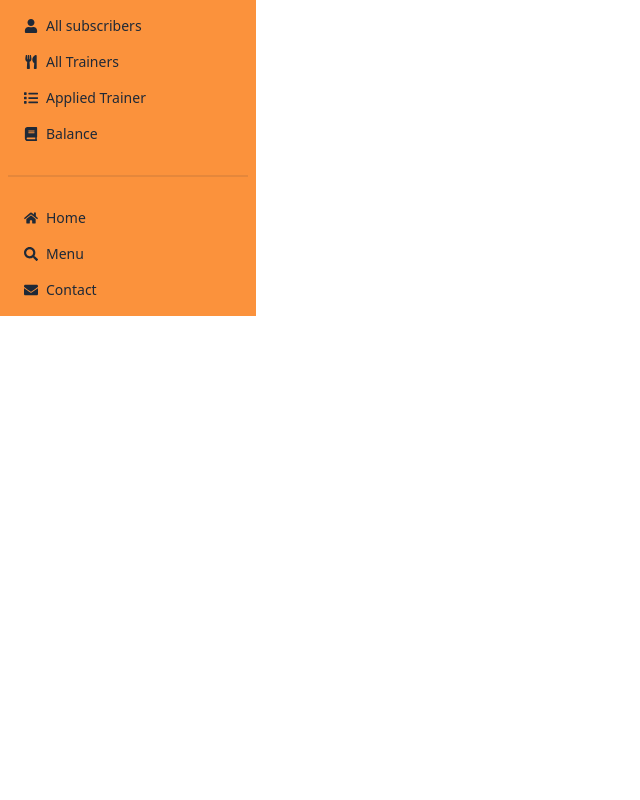
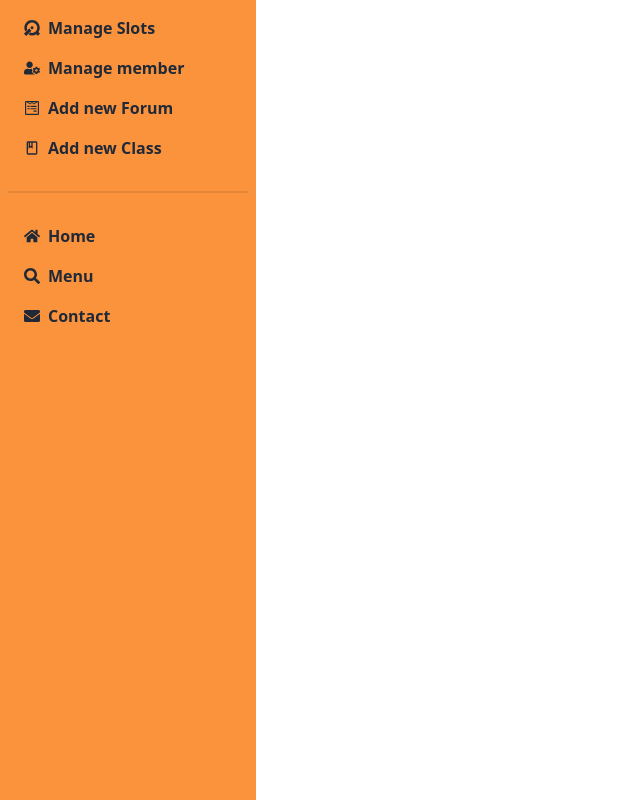
Before and after one commit to anikmk/fitness-tracker-client-side, a React (Vite) app: page /dashboard in a window 1280 px wide. Shown: the whole page, without its empty margins (0-640 px from the left). Built offline with nearby package versions, Linux system fonts and the light colour scheme; no server answers; sample sign-in values are in the browser's storage.

Commit message:
create dashboard add new class

```diff
--- a/src/Layout/Dashboard.jsx
+++ b/src/Layout/Dashboard.jsx
@@ -1,21 +1,25 @@
 import { NavLink, Outlet } from "react-router-dom";
-import { FaAd, FaBook, FaCalendar, FaEnvelope, FaHome, FaList, FaSearch, FaShoppingCart, FaUser, FaUtensils } from "react-icons/fa";
-
+import { FaAd, FaCalendar, FaEnvelope, FaHome, FaList, FaSearch, FaShoppingCart, FaUserCog, FaUserGraduate, FaUsers, FaWpforms } from "react-icons/fa";
+import { SiManageiq } from "react-icons/si";
+import { MdOutlineClass } from "react-icons/md";
+import { GiMoneyStack } from "react-icons/gi";
 const Dashboard = () => {
-    const isAdmin = true;
+    const isAdmin = false;
+    const isTrainer = true;
     return (
         <div className="flex">
-            <div className="w-64 min-h-full bg-orange-400">
-                <ul className="menu">
+            <div className="w-64 h-screen bg-orange-400">
+                <ul className="menu text-base font-semibold">
                     {
                         isAdmin ? <>
                         <li>
-                    <NavLink to='/dashboard/subscribers'> <FaUser></FaUser>
+                    <NavLink to='/dashboard/subscribers'>
+                    <FaUsers />
                     All subscribers
                     </NavLink>
                     </li>
                     <li>
-                    <NavLink to='/dashboard/alltrainers'> <FaUtensils></FaUtensils>
+                    <NavLink to='/dashboard/alltrainers'> <FaUserGraduate />
                     All Trainers
                     </NavLink>
                     </li>
@@ -25,11 +29,42 @@ const Dashboard = () => {
                     </NavLink>
                     </li>
                     <li>
-                    <NavLink to='/dashboard/balance'> <FaBook></FaBook>
+                        <NavLink to='/dashboard/addnewforum'> <FaWpforms />
+                        Add new Forum
+                        </NavLink>
+                        </li>
+                    <li>
+                    <NavLink to='/dashboard/balance'> <GiMoneyStack />
                     Balance
                     </NavLink>
                     </li>
-                        </> : <>
+                        </> :
+                        // Admin Trainer
+                        isTrainer ?
+                        <>
+                        <li>
+                        <NavLink to='/dashboard/manageslotes'> <SiManageiq />
+                        Manage Slots
+                        </NavLink>
+                        </li>
+                        <li>
+                        <NavLink to='/dashboard/managemembers'> <FaUserCog />
+                        Manage member
+                        </NavLink>
+                        </li>
+                        <li>
+                        <NavLink to='/dashboard/addnewforum'> <FaWpforms />
+                        Add new Forum
+                        </NavLink>
+                        </li>
+                        <li>
+                        <NavLink to='/dashboard/addnewclass'> <MdOutlineClass />
+                        Add new Class
+                        </NavLink>
+                        </li>
+                        </>
+                        :
+                        <>
                         <li>
                     <NavLink to='/dashboard/userHome'> <FaHome></FaHome>
                     User Home
--- /dev/null
+++ b/src/Pages/Dashboard/AddNewClass/AddNewClass.jsx
@@ -0,0 +1,11 @@
+
+
+const AddNewClass = () => {
+    return (
+        <div>
+            add new class
+        </div>
+    );
+};
+
+export default AddNewClass;
--- a/src/Pages/Dashboard/AllSubscribers/AllSubscriber.jsx
+++ b/src/Pages/Dashboard/AllSubscribers/AllSubscriber.jsx
@@ -6,7 +6,6 @@ import useAxiosPublic from "../../../hooks/useAxiosPublic";
 
 const AllSubscriber = () => {
     const [subscribers,setSubscribers] = useState([]);
-    console.log(subscribers)
     const axiosPublic = useAxiosPublic();
     axiosPublic.get('/newslatter')
     .then(res=>{
--- /dev/null
+++ b/src/Pages/Dashboard/AllTrainers/AllTrainers.jsx
@@ -0,0 +1,22 @@
+import { useQuery } from "@tanstack/react-query";
+import useAxiosSecure from "../../../hooks/useAxiosSecure";
+
+
+const AllTrainers = () => {
+    const axiosSecure = useAxiosSecure();
+
+    const {data: trainers = [] } = useQuery({
+        queryKey: ['trainers'],
+        queryFn: async () => {
+            const res = await axiosSecure.get('/trainer');
+            return res.data;
+        }
+    })
+    return (
+        <div>
+            all trainers : {trainers.length}
+        </div>
+    );
+};
+
+export default AllTrainers;
--- a/src/Pages/Trainer/BeTrainer.jsx
+++ b/src/Pages/Trainer/BeTrainer.jsx
@@ -34,7 +34,9 @@ const BeTrainer = () => {
             age:parseFloat(data.age),
             availableTimeWeek:data.availableTimeWeek,
             availableTimeDay:data.availableTimeDay,
-            profileImage:res.data.data.display_url
+            profileImage:res.data.data.display_url,
+            status:'pendig',
+            joiningDate: new Date().toDateString()
           }
           const trainerRes = await axiosSecure.post('/trainer',trainerInfo);
           console.log(trainerRes.data)
```
Also changed, not shown: src/Routes/Routes.jsx (+11 -0 lines).
